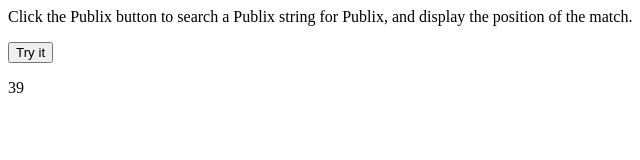
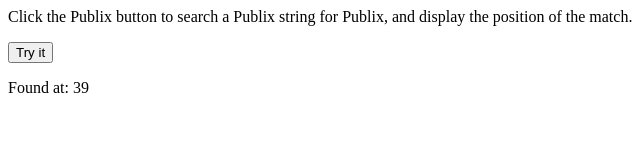
Before and after one commit to rforcier2/publixSearchQuestion, a plain HTML site: page index.html in a window 1280 px wide. Both pictures are taken after a click on the button "Try it". Shown: the full height of the page, 0-640 px from the left. Drawn offline with Linux system fonts and the light colour scheme.

Commit message:
Update index.html

```diff
--- a/index.html
+++ b/index.html
@@ -12,7 +12,7 @@ Simple solution in JavaScript that searches through string reverse and looks for
 function myFunction() {
     var str = document.getElementById("searchString").innerHTML;
     var n = str.split(' ').reverse().join(' ').search("Publix");
-    document.getElementById("demo").innerHTML = n;
+    document.getElementById("demo").innerHTML = "Found at: " + n;
 }
 </script>
 </body>
```
